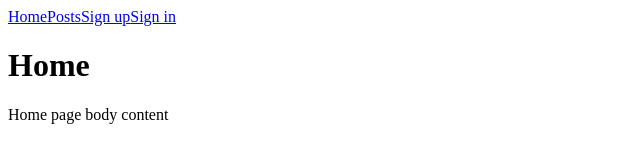
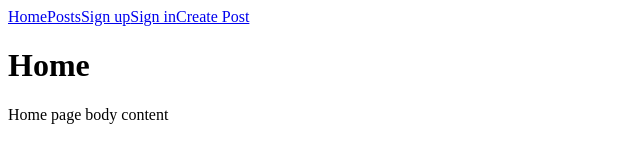
Before and after one commit to hturnbull93/acebook-myspace-react, a React (Create React App) app: page / in a window 1280 px wide. Shown: the top 160 px of the page, without its empty margins (0-640 px from the left). Built offline with nearby package versions, Linux system fonts and the light colour scheme.

Commit message:
NavLink for createpost added

```diff
--- a/src/components/Navigation.js
+++ b/src/components/Navigation.js
@@ -9,6 +9,7 @@ const Navigation = () => {
           <NavLink to="/posts">Posts</NavLink>
           <NavLink to="/signup">Sign up</NavLink>
           <NavLink to="/signin">Sign in</NavLink>
+          <NavLink to="/createpost">Create Post</NavLink>
        </div>
     );
 }
```
